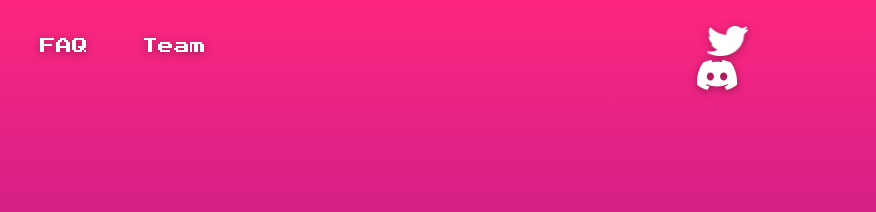
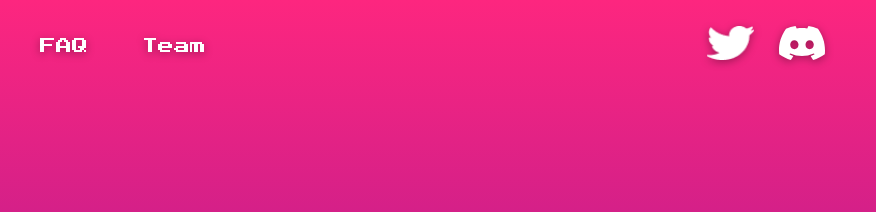
Before and after one commit to vladAstahov/solangels, a website: page views/main.html in a window 1280 px wide. Shown: the top 212 px of the page, 404-1280 px from the left. Drawn offline with nearby package versions, Linux system fonts and the light colour scheme.

Commit message:
menu_animation

```diff
--- a/static/css/style.css
+++ b/static/css/style.css
@@ -460,26 +460,54 @@
 
 .menu .right_part {
     width: 10%;
-    display: block;
+    display: flex;
 }
 
-.menu .right_part img {
+.menu .right_part .right_part_img_block {
+    width: fit-content;
     height: 34px;
     filter: drop-shadow(0px 2px 4px rgba(0, 0, 0, 0.35));
+    padding-right: 5px;
 }
 
-.menu .right_part img::before {
-    content: "";
-
+.menu .right_part .right_part_img_block:hover::before {
+    opacity: 1;
 }
 
-.menu .right_part img:hover {
+.menu .right_part .right_part_img_block:hover img {
+    opacity: 0;
+}
+
+.menu .right_part .twitter::before {
+    content: "";
+    background-image: url(/static/img/twitter_active.svg);
+    width: 100%;
+    height: calc(100% + 4px);
+    position: absolute;
+    opacity: 0;
+}
+
+.menu .right_part .discord::before {
+    content: "";
+    background-image: url(/static/img/discord_active.svg);
+    width: 100%;
+    height: calc(100% + 4px);
+    position: absolute;
+    opacity: 0;
+}
+
+.menu .right_part .right_part_img_block:hover {
     cursor: pointer;
 }
 
-.menu .right_part img:first-child {
+.menu .right_part .right_part_img_block:first-child {
     margin-left: 30px;
     margin-right: 30px;
+}
+
+.right_part_img_block img {
+    vertical-align: bottom;
+    height: 34px;
 }
 
 .main_part {
@@ -866,11 +894,11 @@
     display: none;
 }
 @media screen and (max-width: 1600px) {
-    .menu .right_part img {
+    .menu .right_part .right_part_img_block {
         height: 30px;
     }
 
-    .menu .right_part img:first-child {
+    .menu .right_part .right_part_img_block:first-child {
         margin-left: 20px;
         margin-right: 20px;
     }
@@ -929,7 +957,7 @@
 }
 
 @media screen and (max-width: 1300px) {
-    .menu .right_part img:first-child {
+    .menu .right_part .right_part_img_block:first-child {
         margin-left: 10px;
         margin-right: 20px;
     }
@@ -1040,7 +1068,7 @@
         width: 15%;
     }
 
-    .menu .right_part img:first-child {
+    .menu .right_part .right_part_img_block:first-child {
         margin-left: 20px;
         margin-right: 20px;
     }
@@ -1076,14 +1104,15 @@
         width: 135px;
     }
 
-    .menu .right_part img {
+    .menu .right_part .right_part_img_block {
         height: 34px;
+
+        margin-top: 12px;
     }
 
-    .menu .right_part img:first-child {
+    .menu .right_part .right_part_img_block:first-child {
         margin-left: 20px;
         margin-right: 20px;
-        margin-top: 12px;
     }
 
     .main_part {
--- a/views/main.html
+++ b/views/main.html
@@ -48,8 +48,12 @@
                         <a href="#team">Team</a>
                     </div>
                     <div class="right_part">
-                        <img src="/static/img/twitter.png" alt="" onclick="open_twitter()">
-                        <img src="/static/img/discord.svg" alt="" onclick="open_discord()">
+                        <div class="right_part_img_block twitter">
+                            <img src="/static/img/twitter.png" alt="" onclick="open_twitter()">
+                        </div>
+                        <div class="right_part_img_block discord">
+                            <img src="/static/img/discord.svg" alt="" onclick="open_discord()">
+                        </div>
                     </div>
                 </div>
                 <div class="adaptive_menu" id="adapt_menu">
```
